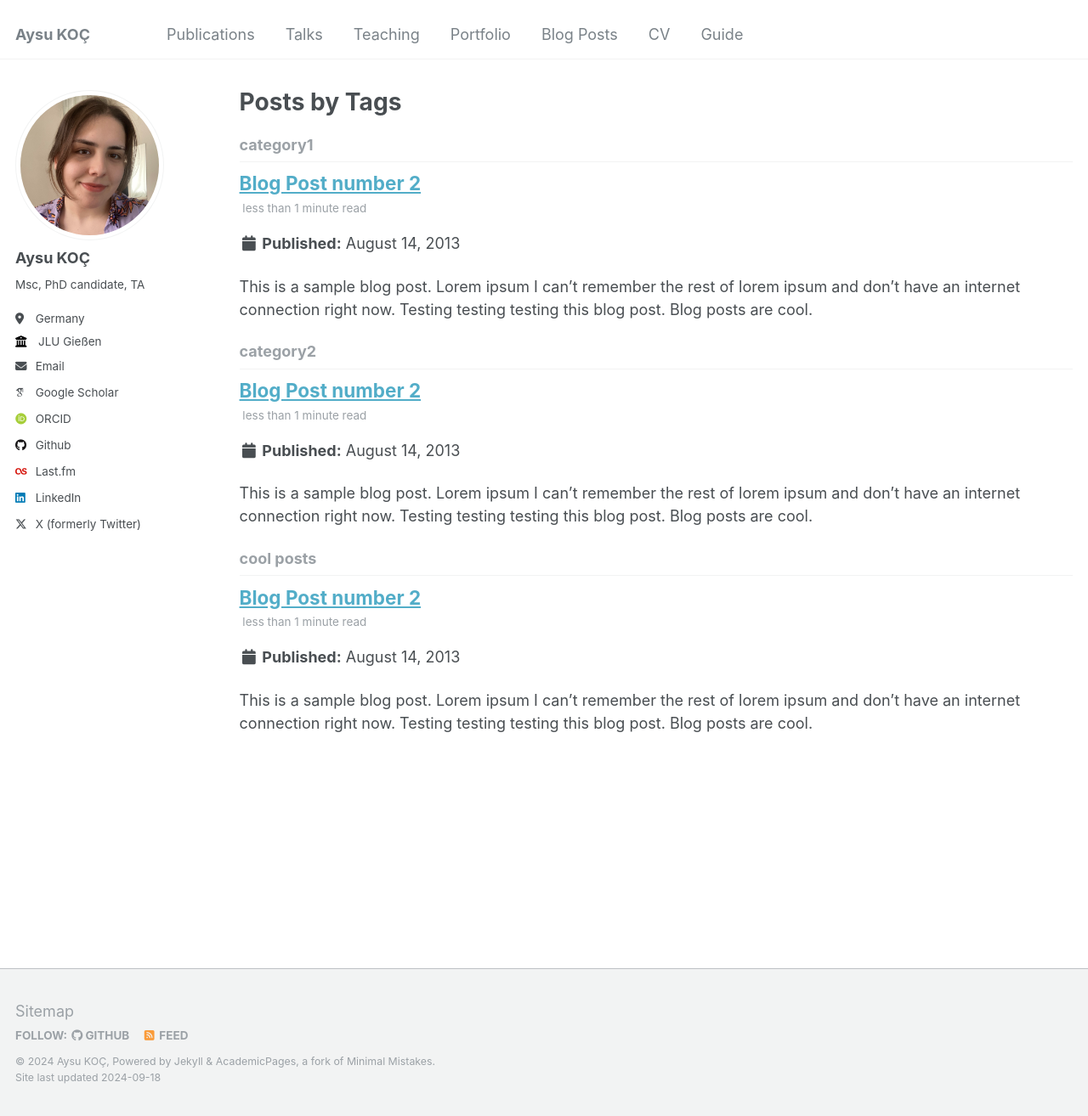
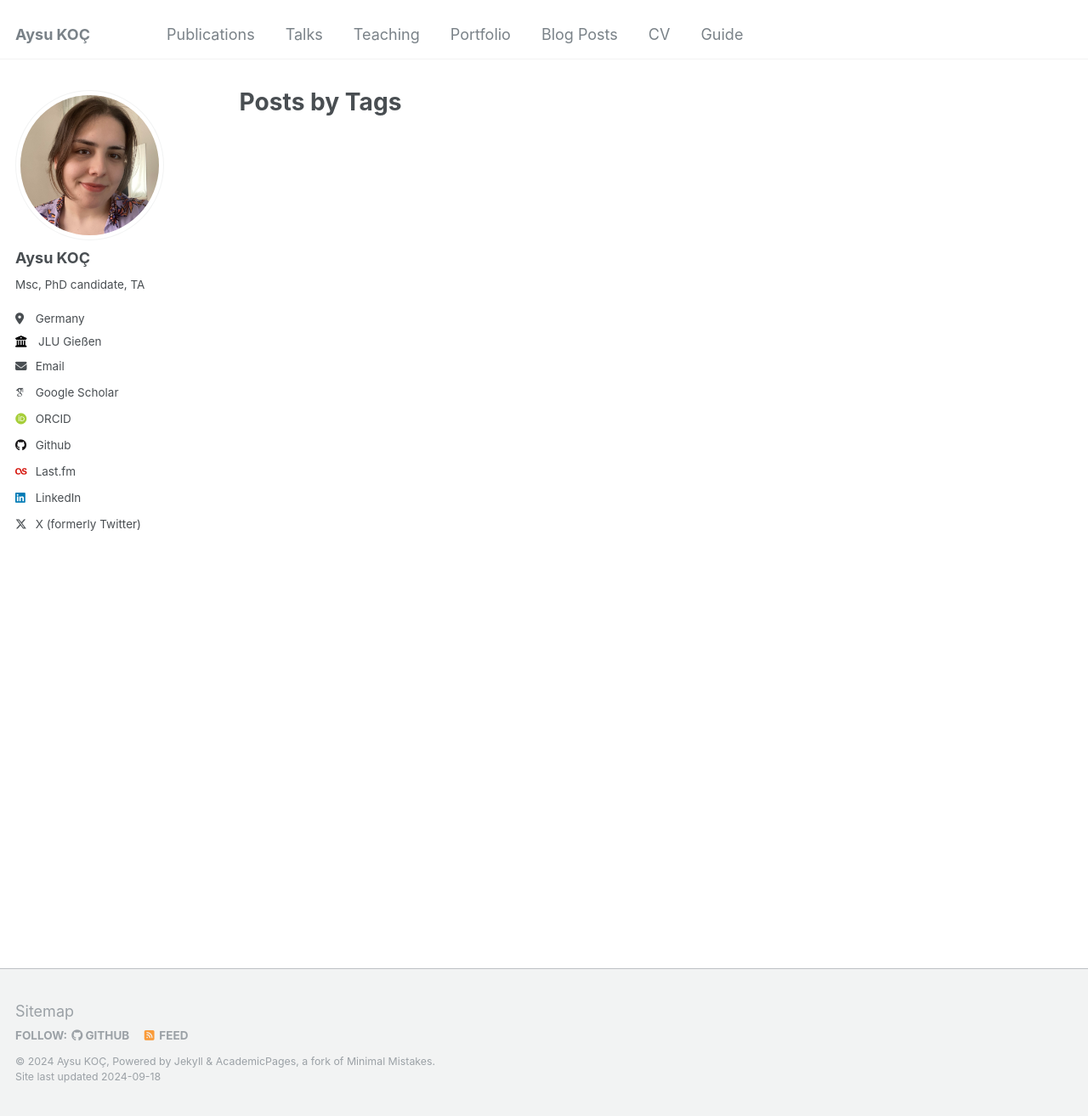
Before and after one commit to aysukoc/aysukoc.github.io, a Jekyll site: the page built from _pages/tag-archive.html, in a window 1280 px wide and 1314 px high. Shown: the whole window at 85% size. Built offline with Jekyll 4.4.1, drawn with Linux system fonts in a browser that asks for light colours; some web fonts are replaced.

Commit message:
Update and rename 2013-08-14-blog-post-2.md to post2.md

```diff
--- a/_posts/2013-08-14-blog-post-2.md
+++ b/_posts/post2.md
@@ -1,7 +1,7 @@
 ---
-title: 'Blog Post number 2'
-date: 2013-08-14
-permalink: /posts/2013/08/blog-post-2/
+title: 'Post from the future'
+date: 2033-01-01
+permalink: /posts/2033/01/post2/
 tags:
   - cool posts
   - category1
```
